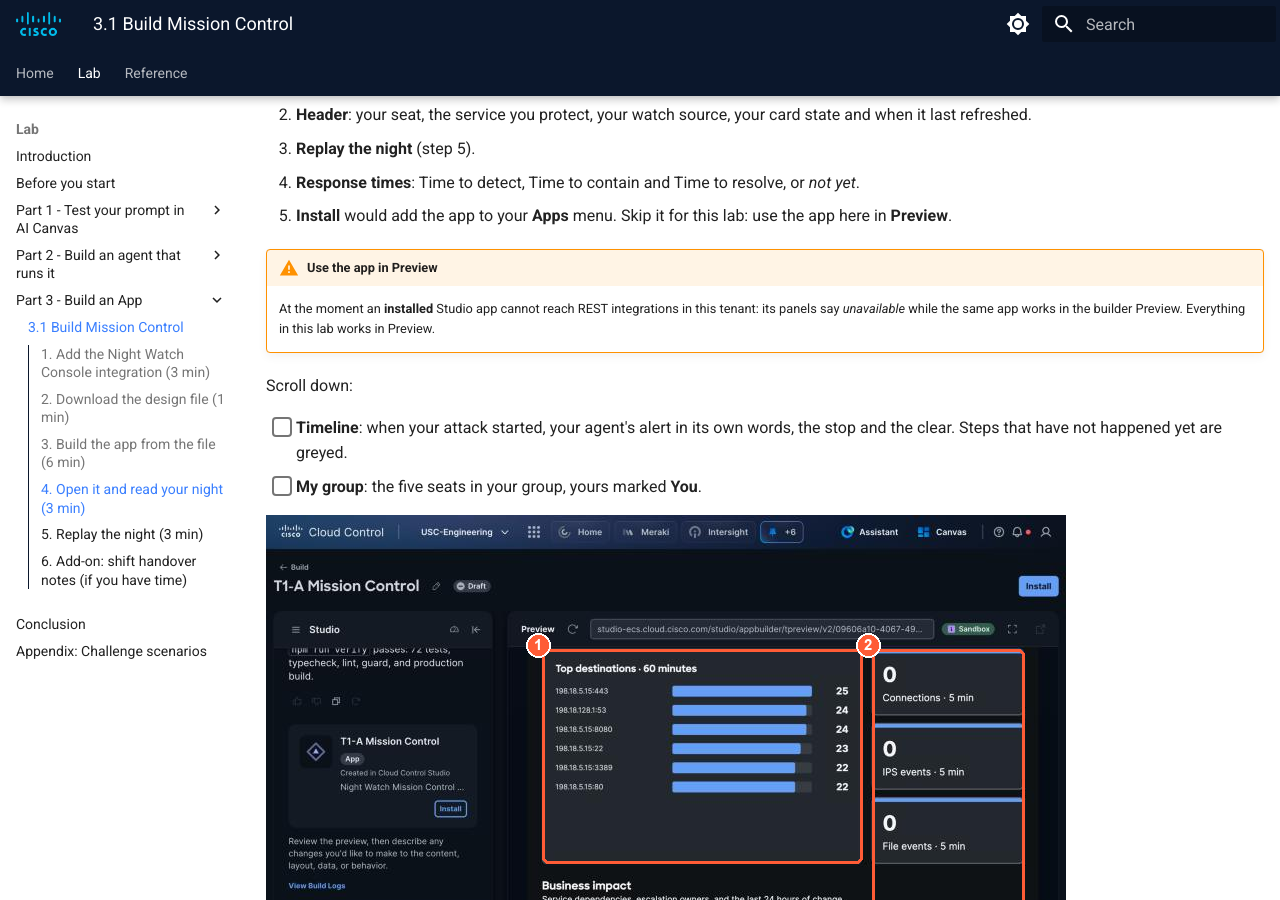
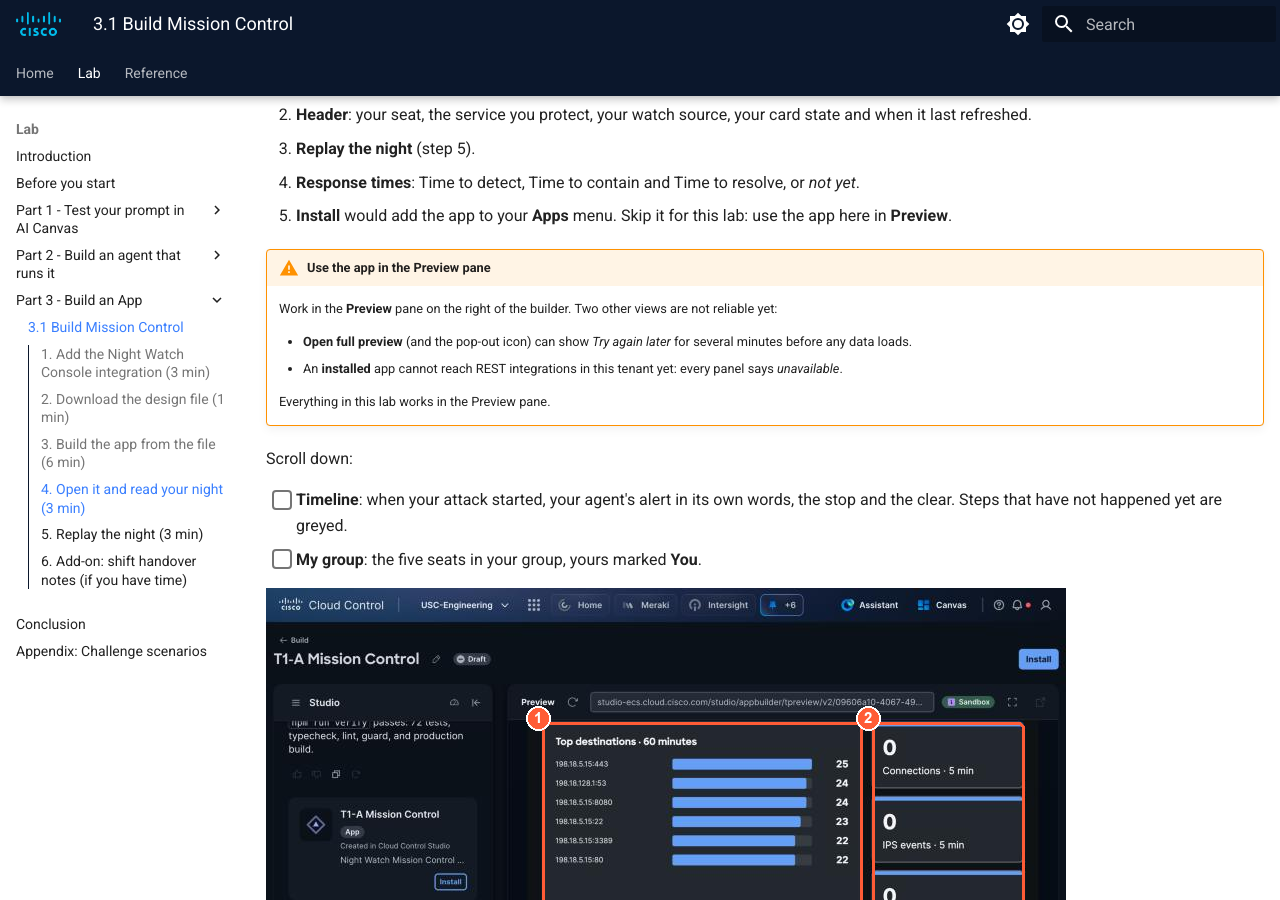
Before and after one commit to mokuma56/cloud-control-agent-lab-guide, an MkDocs documentation site: the page built from docs/part3/3-1-mission-control.md, in a window 1280 px wide and 900 px high, scrolled down 3433 px. Built offline with MkDocs 1.6.1 and Material for MkDocs 9.7.7, drawn with Linux system fonts in a browser that asks for light colours; some of the changed text lies outside the part shown.

Commit message:
3.1: Preview-pane warning, blurred chat in resolved screenshot
Co-Authored-By: Claude Opus 5.5 <noreply@anthropic.com>

```diff
--- a/docs/part3/3-1-mission-control.md
+++ b/docs/part3/3-1-mission-control.md
@@ -104,9 +104,14 @@ When the build finishes, the app opens in **Preview** on the right.
 4. **Response times**: Time to detect, Time to contain and Time to resolve, or *not yet*.
 5. **Install** would add the app to your **Apps** menu. Skip it for this lab: use the app here in **Preview**.
 
-!!! warning "Use the app in Preview"
-    At the moment an **installed** Studio app cannot reach REST integrations in this tenant: its panels say
-    *unavailable* while the same app works in the builder Preview. Everything in this lab works in Preview.
+!!! warning "Use the app in the Preview pane"
+    Work in the **Preview** pane on the right of the builder. Two other views are not reliable yet:
+
+    - **Open full preview** (and the pop-out icon) can show *Try again later* for several minutes before
+      any data loads.
+    - An **installed** app cannot reach REST integrations in this tenant yet: every panel says *unavailable*.
+
+    Everything in this lab works in the Preview pane.
 
 Scroll down:
 
@@ -129,10 +134,6 @@ Scroll down:
 
 - [ ] (1) **Recent changes** in the last 24 hours. (2) **same segment** marks a change on your service's
       segment: the first place to look when something breaks.
-
-!!! note "No business context?"
-    Only some lab services have a business-context record. If **My service** says *No business context
-    for this service*, the app is working; on call and recent changes still show.
 
 ## 5. Replay the night (3 min)
 
```
Also changed, not shown: docs/img/28j-replay-resolved.png.
